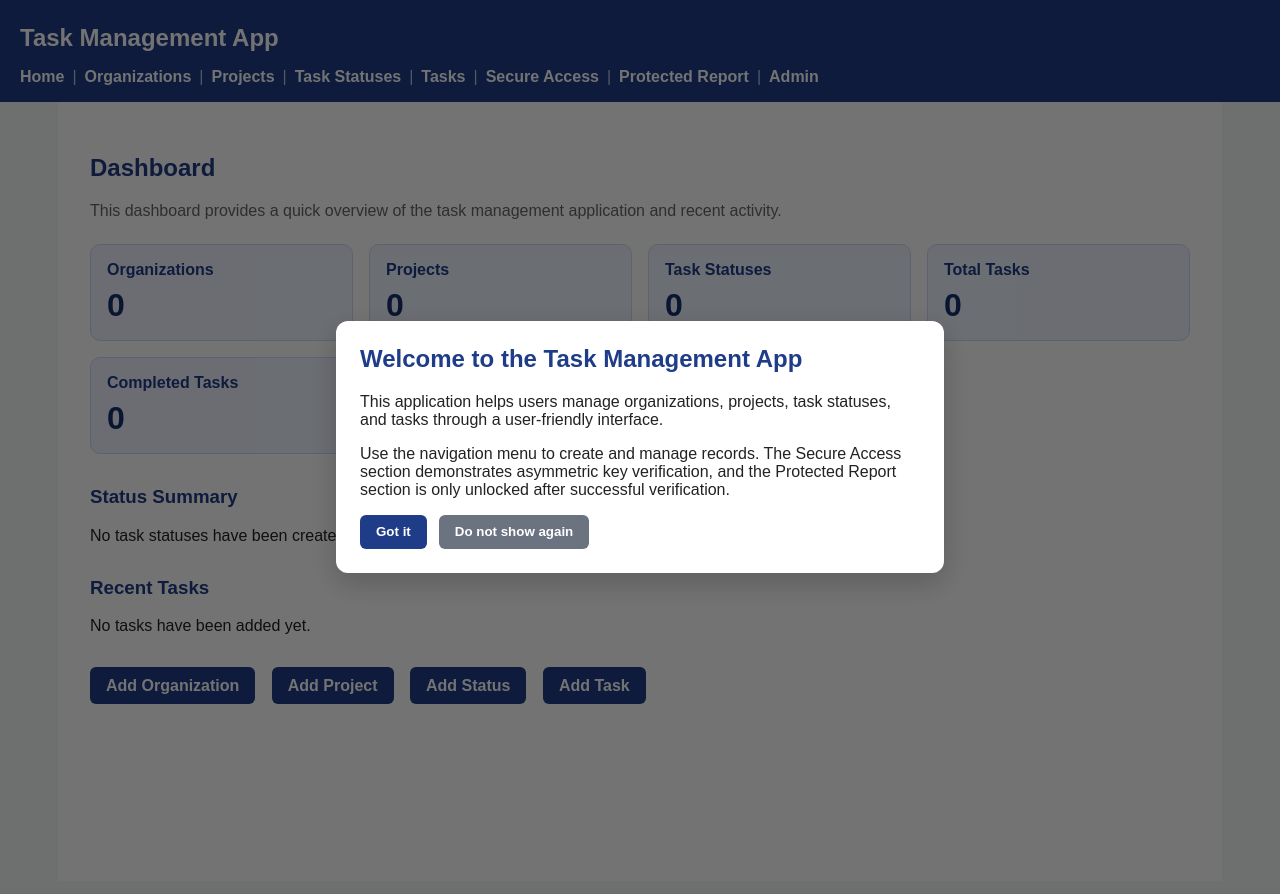
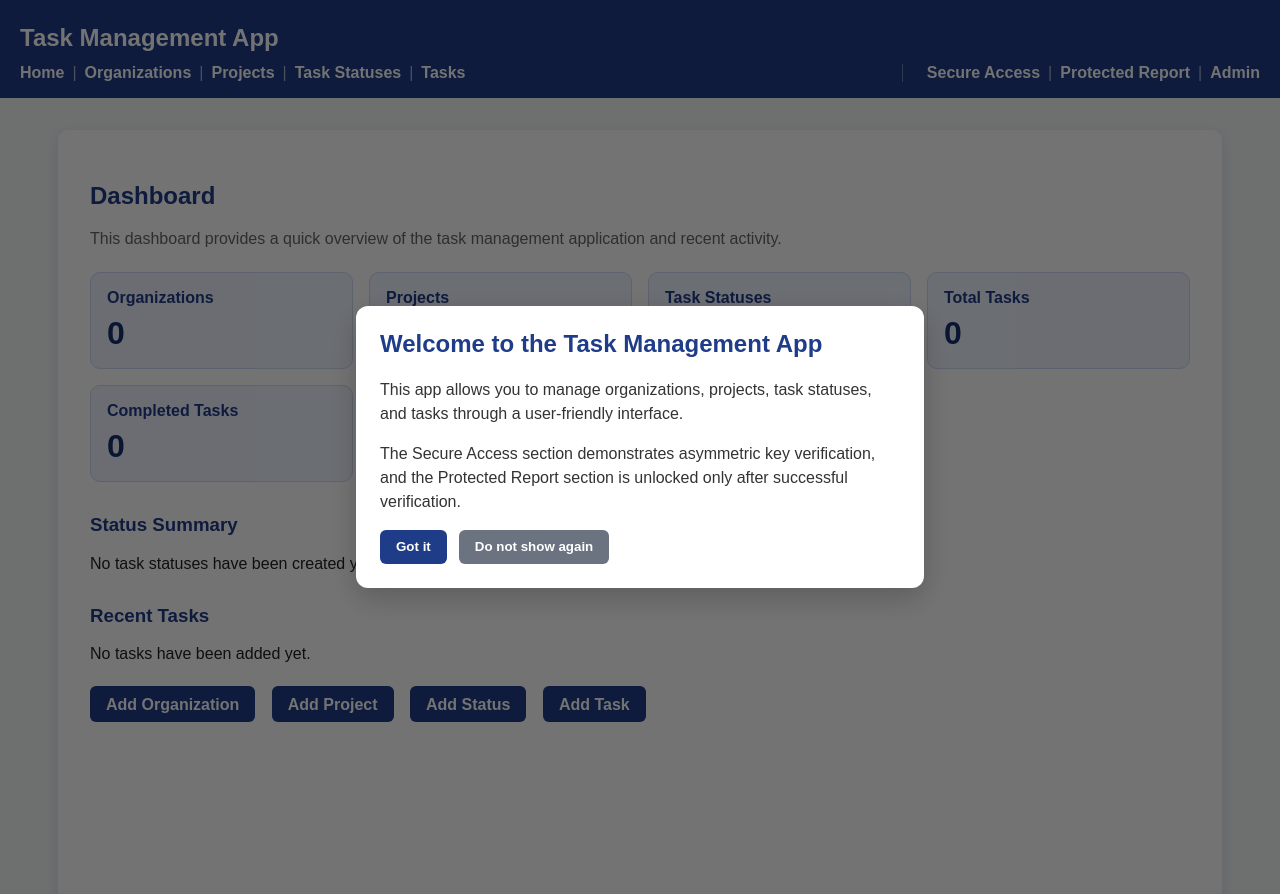
Before and after one commit to JulianTheCyberGuy/task-management-django-project, a Django app: page / in a window 1280 px wide. Run offline with Django 5.2, Linux system fonts and the light colour scheme; data that the repository does not hold is empty.

Commit message:
fix(ui): finalize navigation separation, restore dashboard styling, and refine layout spacing

```diff
--- a/task_app/templates/task_app/base.html
+++ b/task_app/templates/task_app/base.html
@@ -16,42 +17,51 @@
             background: #1f3c88;
             color: white;
             padding: 1.5rem 1.25rem 1rem 1.25rem;
-            position: sticky;
-            top: 0;
-            z-index: 1000;
         }
 
         .topbar {
             display: flex;
             align-items: center;
             justify-content: space-between;
-            gap: 1rem;
-            margin-bottom: 1rem;
+            margin-bottom: 0.75rem;
         }
 
         .brand {
             font-size: 1.5rem;
             font-weight: bold;
-            margin: 0;
             color: white;
         }
 
         .menu-toggle {
             display: none;
             background: transparent;
-            border: 1px solid rgba(255,255,255,0.35);
+            border: 1px solid rgba(255,255,255,0.4);
             color: white;
             border-radius: 6px;
-            padding: 0.45rem 0.65rem;
+            padding: 0.4rem 0.6rem;
             font-size: 1.2rem;
             cursor: pointer;
         }
 
-        nav {
+        #siteNav {
             display: flex;
+            align-items: center;
             flex-wrap: wrap;
+            width: 100%;
+            gap: 1.5rem;
+        }
+
+        .nav-left,
+        .nav-right {
+            display: flex;
             align-items: center;
             gap: 0.5rem;
+        }
+
+        .nav-right {
+            margin-left: auto;
+            padding-left: 1.5rem;
+            border-left: 1px solid rgba(255, 255, 255, 0.35);
         }
 
         nav a {
@@ -65,41 +75,43 @@
         }
 
         .nav-separator {
-            color: rgba(255,255,255,0.7);
-        }
-
-        /* Hide separators on mobile */
-        @media (max-width: 768px) {
-            .nav-separator {
-                display: none;
-            }
+            color: rgba(255,255,255,0.6);
         }
 
         main {
             padding: 2rem;
             max-width: 1100px;
-            margin: auto;
+            margin: 2rem auto;
             background: white;
             min-height: 80vh;
+            border-radius: 10px;
+            box-shadow: 0 4px 14px rgba(0, 0, 0, 0.08);
         }
 
         h1, h2, h3 {
             color: #1f3c88;
         }
 
-        a.button, button {
-            display: inline-block;
+        hr {
+            margin: 2rem 0 1.5rem 0;
+            border: none;
+            border-top: 1px solid #ddd;
+        }
+
+        a.button,
+        button {
             padding: 0.6rem 1rem;
             background: #1f3c88;
             color: white;
-            text-decoration: none;
             border: none;
             border-radius: 6px;
             cursor: pointer;
             font-weight: bold;
+            text-decoration: none;
         }
 
-        a.button:hover, button:hover {
+        a.button:hover,
+        button:hover {
             background: #16306d;
         }
 
@@ -222,16 +226,23 @@
         }
 
         .modal-card {
-            background: white;
+            background: #ffffff;
             width: 100%;
-            max-width: 560px;
+            max-width: 520px;
             border-radius: 12px;
             padding: 1.5rem;
             box-shadow: 0 10px 30px rgba(0,0,0,0.2);
+            color: #222;
         }
 
         .modal-card h2 {
             margin-top: 0;
+            color: #1f3c88;
+        }
+
+        .modal-card p {
+            color: #333;
+            line-height: 1.5;
         }
 
         .modal-actions {
@@ -241,8 +252,17 @@
             flex-wrap: wrap;
         }
 
-        .button.secondary {
+        .modal-actions button {
+            background: #1f3c88;
+            color: white;
+        }
+
+        .modal-actions .secondary {
             background: #6b7280;
+        }
+
+        .modal-actions .secondary:hover {
+            background: #4b5563;
         }
 
         @media (max-width: 768px) {
@@ -280,6 +324,7 @@
     </div>
 
     <nav id="siteNav">
+        <div class="nav-left">
             <a href="{% url 'home' %}">Home</a>
             <span class="nav-separator">|</span>
 
@@ -293,8 +338,9 @@
             <span class="nav-separator">|</span>
 
             <a href="{% url 'task-list' %}">Tasks</a>
-            <span class="nav-separator">|</span>
+        </div>
 
+        <div class="nav-right">
             <a href="{% url 'secure-access' %}">Secure Access</a>
             <span class="nav-separator">|</span>
 
@@ -320,16 +366,15 @@
     <div class="modal-card">
         <h2>Welcome to the Task Management App</h2>
         <p>
-                This application helps users manage organizations, projects, task statuses, and tasks
-                through a user-friendly interface.
+            This app allows you to manage organizations, projects, task statuses, and tasks through a user-friendly interface.
         </p>
         <p>
-                Use the navigation menu to create and manage records. The Secure Access section demonstrates
-                asymmetric key verification, and the Protected Report section is only unlocked after successful verification.
+            The Secure Access section demonstrates asymmetric key verification, and the Protected Report section is unlocked only after successful verification.
         </p>
+
         <div class="modal-actions">
             <button id="closeWelcomeModal">Got it</button>
-                <button class="button secondary" id="hideWelcomeForever">Do not show again</button>
+            <button class="secondary" id="hideWelcomeForever">Do not show again</button>
         </div>
     </div>
 </div>
@@ -339,33 +384,34 @@
     const siteNav = document.getElementById("siteNav");
 
     if (menuToggle && siteNav) {
-            menuToggle.addEventListener("click", function () {
+        menuToggle.addEventListener("click", () => {
             siteNav.classList.toggle("open");
         });
     }
 
-        const welcomeModal = document.getElementById("welcomeModal");
-        const closeWelcomeModal = document.getElementById("closeWelcomeModal");
-        const hideWelcomeForever = document.getElementById("hideWelcomeForever");
+    const modal = document.getElementById("welcomeModal");
+    const closeBtn = document.getElementById("closeWelcomeModal");
+    const hideBtn = document.getElementById("hideWelcomeForever");
 
-        if (welcomeModal && !localStorage.getItem("taskAppWelcomeDismissed")) {
-            window.addEventListener("load", function () {
-                welcomeModal.classList.add("show");
+    if (modal && !localStorage.getItem("welcomeDismissed")) {
+        window.addEventListener("load", () => {
+            modal.classList.add("show");
         });
     }
 
-        if (closeWelcomeModal) {
-            closeWelcomeModal.addEventListener("click", function () {
-                welcomeModal.classList.remove("show");
+    if (closeBtn) {
+        closeBtn.addEventListener("click", () => {
+            modal.classList.remove("show");
         });
     }
 
-        if (hideWelcomeForever) {
-            hideWelcomeForever.addEventListener("click", function () {
-                localStorage.setItem("taskAppWelcomeDismissed", "true");
-                welcomeModal.classList.remove("show");
+    if (hideBtn) {
+        hideBtn.addEventListener("click", () => {
+            localStorage.setItem("welcomeDismissed", "true");
+            modal.classList.remove("show");
         });
     }
 </script>
+
 </body>
 </html>
```
Also changed, not shown: other parts of task_app/templates/task_app/base.html (+31 -14 lines). Lines whose indentation alone changed are shown as unchanged.
